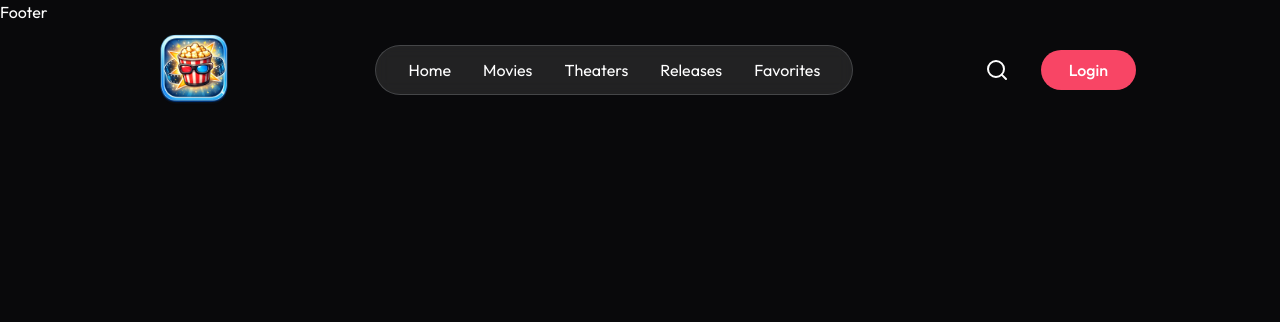
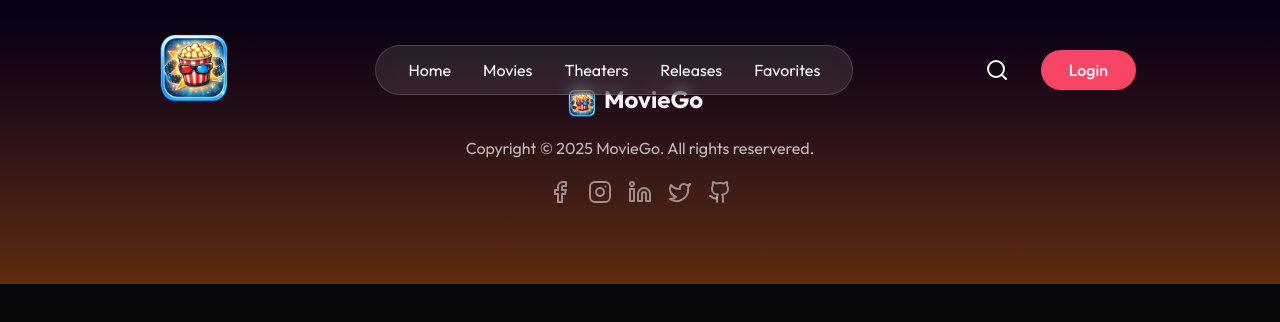
Before and after one commit to Shakthivelk24/MovieGo, a React (Vite) app in the folder client/: page /favorite in a window 1280 px wide. Shown: the top 322 px of the page. Built offline with nearby package versions, Linux system fonts and the light colour scheme; no server answers.

Commit message:
feat: enhance Footer component with new layout, logo, and social media links

```diff
--- a/client/src/components/Footer.jsx
+++ b/client/src/components/Footer.jsx
@@ -1,11 +1,162 @@
-import React from 'react'
+import React from "react";
 
 const Footer = () => {
   return (
     <div>
-      <h1>Footer</h1>
+      <footer class="flex flex-col items-center justify-center w-full py-20 bg-gradient-to-b from-[#060012] to-[#602c0b] text-white/70">
+        <svg
+          width="157"
+          height="40"
+          viewBox="0 0 157 40"
+          fill="none"
+          xmlns="http://www.w3.org/2000/svg"
+        >
+          {/* <!-- Logo image --> */}
+          <image href="/logo.png" x="0" y="4" width="40" height="40" />
+          {/*
+  <!-- MovieGo text --> */}
+          <text
+            x="42"
+            y="28"
+            fill="#F5F5F5"
+            font-size="24"
+            font-weight="700"
+            font-family="Arial, Helvetica, sans-serif"
+          >
+            MovieGo
+          </text>
+        </svg>
+
+        <p class="mt-4 text-center">
+          Copyright © 2025 <a href="https://prebuiltui.com">MovieGo</a>. All
+          rights reservered.
+        </p>
+        <div class="flex items-center gap-4 mt-5">
+          <a
+            href="#"
+            class="hover:-translate-y-0.5 transition-all duration-300"
+          >
+            <svg
+              width="24"
+              height="24"
+              viewBox="0 0 24 24"
+              fill="none"
+              xmlns="http://www.w3.org/2000/svg"
+            >
+              <path
+                d="M18 2h-3a5 5 0 0 0-5 5v3H7v4h3v8h4v-8h3l1-4h-4V7a1 1 0 0 1 1-1h3z"
+                stroke="#fff"
+                stroke-opacity=".5"
+                stroke-width="2"
+                stroke-linecap="round"
+                stroke-linejoin="round"
+              />
+            </svg>
+          </a>
+          <a
+            href="#"
+            class="hover:-translate-y-0.5 transition-all duration-300"
+          >
+            <svg
+              width="24"
+              height="24"
+              viewBox="0 0 24 24"
+              fill="none"
+              xmlns="http://www.w3.org/2000/svg"
+            >
+              <path
+                d="M17 2H7a5 5 0 0 0-5 5v10a5 5 0 0 0 5 5h10a5 5 0 0 0 5-5V7a5 5 0 0 0-5-5"
+                stroke="#fff"
+                stroke-opacity=".5"
+                stroke-width="2"
+                stroke-linecap="round"
+                stroke-linejoin="round"
+              />
+              <path
+                d="M16 11.37a4 4 0 1 1-7.914 1.173A4 4 0 0 1 16 11.37m1.5-4.87h.01"
+                stroke="#fff"
+                stroke-opacity=".5"
+                stroke-width="2"
+                stroke-linecap="round"
+                stroke-linejoin="round"
+              />
+            </svg>
+          </a>
+          <a
+            href="#"
+            class="hover:-translate-y-0.5 transition-all duration-300"
+          >
+            <svg
+              width="24"
+              height="24"
+              viewBox="0 0 24 24"
+              fill="none"
+              xmlns="http://www.w3.org/2000/svg"
+            >
+              <path
+                d="M16 8a6 6 0 0 1 6 6v7h-4v-7a2 2 0 0 0-4 0v7h-4v-7a6 6 0 0 1 6-6M6 9H2v12h4zM4 6a2 2 0 1 0 0-4 2 2 0 0 0 0 4"
+                stroke="#fff"
+                stroke-opacity=".5"
+                stroke-width="2"
+                stroke-linecap="round"
+                stroke-linejoin="round"
+              />
+            </svg>
+          </a>
+          <a
+            href="#"
+            class="hover:-translate-y-0.5 transition-all duration-300"
+          >
+            <svg
+              width="24"
+              height="24"
+              viewBox="0 0 24 24"
+              fill="none"
+              xmlns="http://www.w3.org/2000/svg"
+            >
+              <path
+                d="M22 4s-.7 2.1-2 3.4c1.6 10-9.4 17.3-18 11.6 2.2.1 4.4-.6 6-2C3 15.5.5 9.6 3 5c2.2 2.6 5.6 4.1 9 4-.9-4.2 4-6.6 7-3.8 1.1 0 3-1.2 3-1.2"
+                stroke="#fff"
+                stroke-opacity=".5"
+                stroke-width="2"
+                stroke-linecap="round"
+                stroke-linejoin="round"
+              />
+            </svg>
+          </a>
+          <a
+            href="#"
+            class="hover:-translate-y-0.5 transition-all duration-300"
+          >
+            <svg
+              width="24"
+              height="24"
+              viewBox="0 0 24 24"
+              fill="none"
+              xmlns="http://www.w3.org/2000/svg"
+            >
+              <path
+                d="M15 22v-4a4.8 4.8 0 0 0-1-3.5c3 0 6-2 6-5.5.08-1.25-.27-2.48-1-3.5.28-1.15.28-2.35 0-3.5 0 0-1 0-3 1.5-2.64-.5-5.36-.5-8 0C6 2 5 2 5 2c-.3 1.15-.3 2.35 0 3.5A5.4 5.4 0 0 0 4 9c0 3.5 3 5.5 6 5.5-.39.49-.68 1.05-.85 1.65S8.93 17.38 9 18v4"
+                stroke="#fff"
+                stroke-opacity=".5"
+                stroke-width="2"
+                stroke-linecap="round"
+                stroke-linejoin="round"
+              />
+              <path
+                d="M9 18c-4.51 2-5-2-7-2"
+                stroke="#fff"
+                stroke-opacity=".5"
+                stroke-width="2"
+                stroke-linecap="round"
+                stroke-linejoin="round"
+              />
+            </svg>
+          </a>
+        </div>
+      </footer>
     </div>
-  )
-}
+  );
+};
 
-export default Footer
+export default Footer;
```
